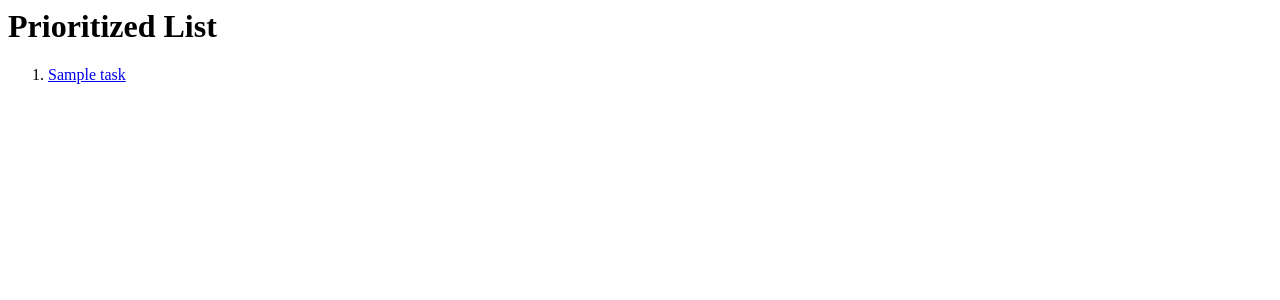
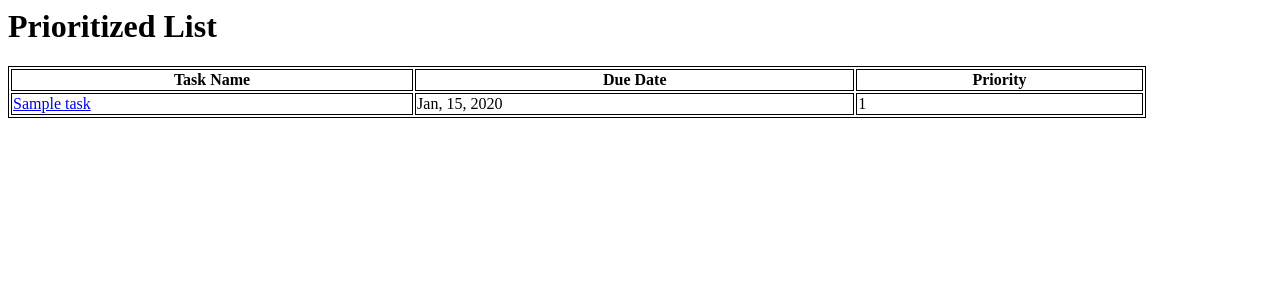
Before and after one commit to SalomonSuspect/MrGoodLifeSite, a Django app: page /homeprojects in a window 1280 px wide. Shown: the top 300 px of the page. Run offline with Django 4.2, Linux system fonts and the light colour scheme; tables that the repository leaves empty hold one stand-in row (values such as "Sample post").

Commit message:
* Move due_date to date (instead of datetime) * Move prioritized list template to use a table

```diff
--- a/mrgoodlifesite/homeprojects/models.py
+++ b/mrgoodlifesite/homeprojects/models.py
@@ -8,7 +8,7 @@ class Task(models.Model):
     name = models.CharField(max_length=50)
     description = models.TextField(max_length=1000, blank=True)
     priority = models.IntegerField(default=0)
-    due_date = models.DateTimeField(blank=True, null=True)
+    due_date = models.DateField(blank=True, null=True)
     cadence = models.DurationField(blank=True, null=True)
     active = models.BooleanField(default=True)
     # steps foriegn key to Step
--- a/mrgoodlifesite/homeprojects/templates/homeprojects/index.html
+++ b/mrgoodlifesite/homeprojects/templates/homeprojects/index.html
@@ -1,6 +1,25 @@
+<style>
+table, th, td {
+  border:1px solid black;
+}
+</style>
 <H1>Prioritized List</H1>
-<ol>
+<table style="width:90%">
+    <tr>
+        <th>Task Name</th>
+        <th>Due Date</th>
+        <th>Priority</th>
+    </tr>
     {% for task in prioritized_list %}
-        <li><a href="homeprojects/{{ task.id }}/">{{task.name}}</a></li>
+       <tr>
+           <td><a href="homeprojects/{{ task.id }}/">{{task.name}}</a></td>
+           {% if task.due_date %}
+              <td>{{task.due_date|date:"M, d, Y"}}</td>
+           {% else%}
+              <td>None</td>
+           {% endif %}
+
+           <td>{{task.priority}}</td>
+       </tr>
     {% endfor %}
-</ol>
+</table>
```
